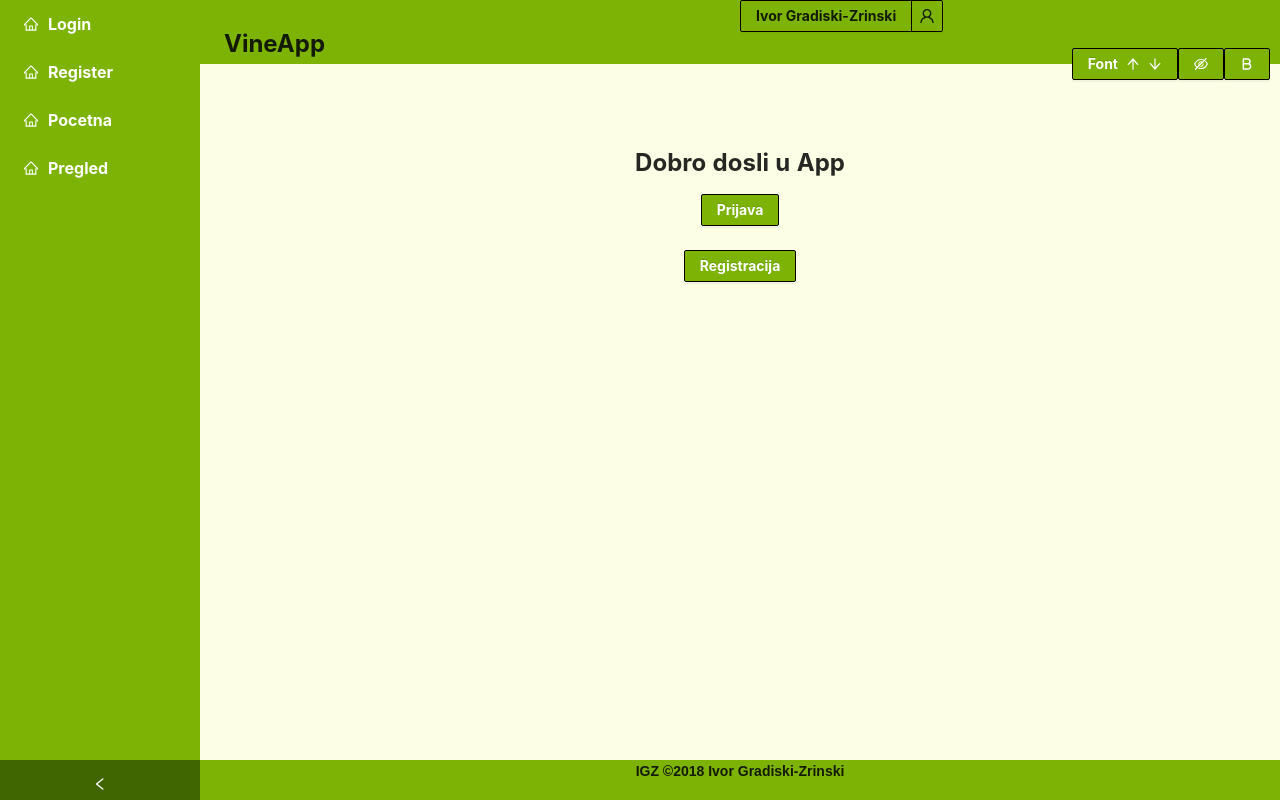
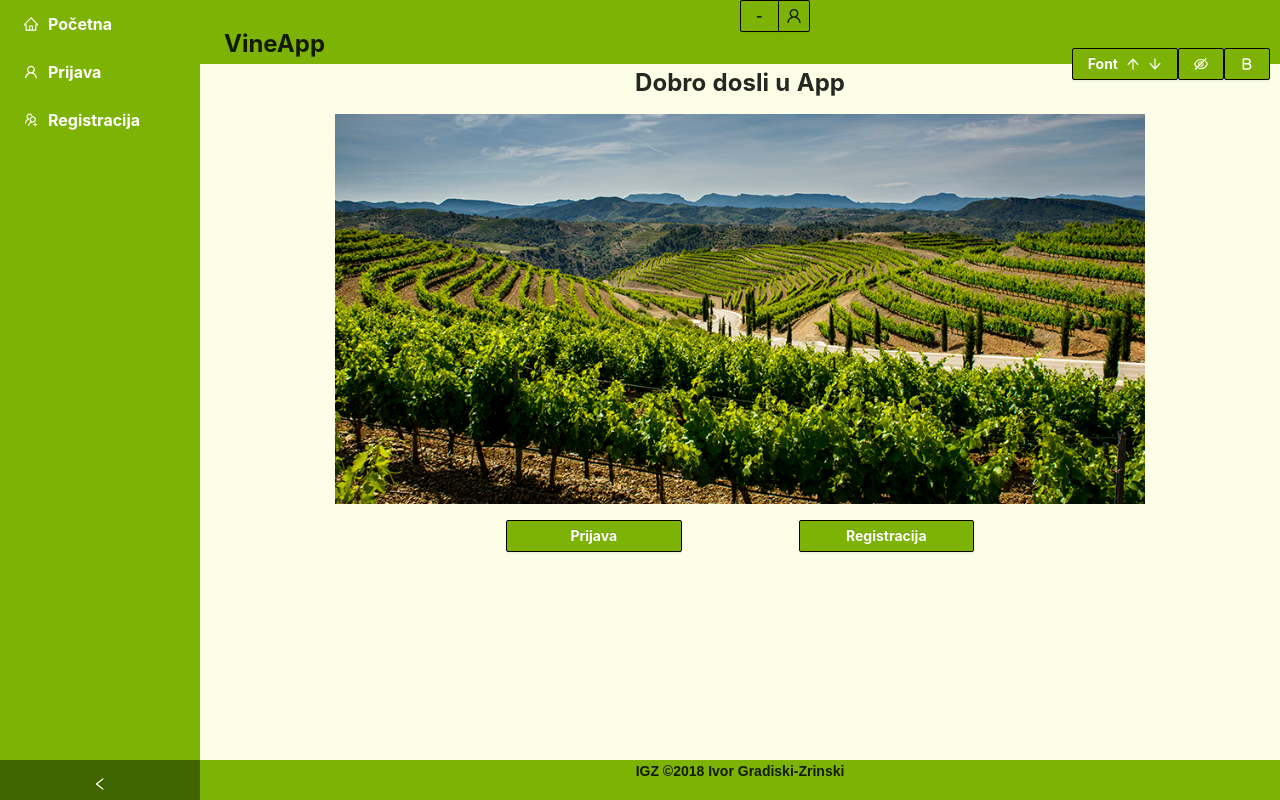
Before and after one commit to igradiski/VineApp, a React (Create React App) app in the folder vinefrontts/: page / in a window 1280 px wide. Built offline with nearby package versions, Linux system fonts and the light colour scheme.

Commit message:
Uredene konstante, prikaz homepagea, i sakrivanje itema koje gosti ne mogu vidjeti

```diff
--- a/vinefrontts/src/components/forms/LoginForm/Login.tsx
+++ b/vinefrontts/src/components/forms/LoginForm/Login.tsx
@@ -1,26 +1,27 @@
 import  {  FunctionComponent } from "react";
 import 'antd/dist/antd.css';
 import "./LoginCSS.css"
-import { Form, Input, Button, Checkbox } from 'antd';
+import { Form, Input, Button} from 'antd';
 import constant from "../../../constantsUI/constantsUI";
 
 import { useAppDispatch } from '../../../hooks';
-import { logUser,logOffUser } from "../../../feature/userLogin/userLogin";
+import { logUser } from "../../../feature/userLogin/userLogin";
 
 
 const Login: FunctionComponent = () => {
     const dispatch = useAppDispatch();
     return (
+        <div className="login-div">
+        <h1 className="form-title">Prijava</h1>
         <Form
             name="basic"
         >
-            <h1 className="form-title">Prijava</h1>
             <Form.Item
                 label={constant.LABEL_USERNAME}
                 name={constant.PLACEHOLDER_USERNAME}
                 rules={[
                     {
-                        //required: true,
+                        required: true,
                         message: constant.MESSAGE_USERNAME,
                     },
                 ]}
@@ -30,10 +31,10 @@ const Login: FunctionComponent = () => {
 
             <Form.Item
                 label={constant.LABEL_PASSWORD}
-                name={constant.PLACEHOLDER_PASSWORD}
+                name="password"
                 rules={[
                     {
-                       // required: true,
+                        required: true,
                         message: constant.MESSAGE_PASSWORD,
                     },
                 ]}
@@ -43,30 +44,17 @@ const Login: FunctionComponent = () => {
 
             <Form.Item
             >
-                <Checkbox>{constant.ZAPAMTI_ME}</Checkbox>
-            </Form.Item>
-
-            <Form.Item
-            >
                 <Button
                 type="primary"
                 htmlType="submit"
                 onClick={() => dispatch(logUser())}
+                className="prijava-button"
                 >
-                    {constant.PRIJAVA_BUTTON}
-                </Button>
-            </Form.Item>
-            <Form.Item
-            >
-                <Button
-                type="primary"
-                htmlType="submit"
-                onClick={() => dispatch(logOffUser())}
-                 >
-                    {constant.REGISTRACIJA_BUTTON}
+                    {constant.BUTTON_LOGIN}
                 </Button>
             </Form.Item>
         </Form>
+        </div>
     );
 }
 export default Login;
--- a/vinefrontts/src/components/forms/LoginForm/LoginCSS.css
+++ b/vinefrontts/src/components/forms/LoginForm/LoginCSS.css
@@ -1,8 +1,17 @@
+login-div{
+    text-align: center;
+    width: 100%;
+    height: auto;
+    display: block;
+    margin-left: auto;
+    margin-right: auto;
+}
 .ant-form{
-    width: 49vh;
+    width: 80vh;
+    height: auto;
     text-align: center;
     display: inline-block;
-    padding-top: 25vh;
+    padding-top: 10vh;
 }
 .ant-form-item-control-input{
     text-align: center;
@@ -17,5 +26,8 @@
 }
 .ant-form-item-required{
     width: 15vh;
-
+    font-weight: bold;
 }
+.prijava-button{
+    width: 20vh;
+}
--- a/vinefrontts/src/components/forms/MainForm/MainForm.tsx
+++ b/vinefrontts/src/components/forms/MainForm/MainForm.tsx
@@ -1,48 +1,55 @@
-import  { FunctionComponent } from "react";
+import { FunctionComponent } from "react";
 import 'antd/dist/antd.css';
-import { Form,Button } from 'antd';
+import { Button} from 'antd';
 import constant from "../../../constantsUI/constantsUI";
 import { useHistory } from 'react-router-dom';
+import "./MainFormCSS.css"
+
+//picture
+import homePicture from "../../../images/pocetnaPicture.png";
 
 
 const MainForm: FunctionComponent = () => {
 
     const history = useHistory();
 
-    const handleOnSubmit = (action : String) => {
-        if(action.match("prijava")){
+    const handleOnSubmit = (action: String) => {
+        if (action.match("prijava")) {
             history.push(`/login`);
-        }else{
+        } else {
             history.push(`/register`);
         }
 
     };
     return (
-        <Form
-            name="basic"
-        >
+        <div className="login-div">
             <h1 className="form-title">Dobro dosli u App</h1>
-            <Form.Item
-            >
+            <img src={homePicture} alt="s" className="picture-main" />
+            <div className="buttons-div">
+
+
             <Button
                 type="primary"
                 htmlType="submit"
-                    onClick={ () => handleOnSubmit("prijava")}
+                className="buttons-class"
+                onClick={() => handleOnSubmit("prijava")}
             >
-                    {constant.PRIJAVA_BUTTON}
+                {constant.BUTTON_LOGIN}
             </Button>
-            </Form.Item>
-            <Form.Item
-            >
+
             <Button
                 type="primary"
                 htmlType="submit"
-                    onClick={ () => handleOnSubmit("registracija")}
+                className="buttons-class"
+                onClick={() => handleOnSubmit("registracija")}
             >
-                    {constant.REGISTRACIJA_BUTTON}
+                {constant.BUTTON_REGISTER}
             </Button>
-            </Form.Item>
-        </Form>
+            </div>
+
+
+
+        </div>
     );
 }
 export default MainForm;
--- /dev/null
+++ b/vinefrontts/src/components/forms/MainForm/MainFormCSS.css
@@ -0,0 +1,25 @@
+.picture-main{
+    text-align: center;
+    width: 75%;
+    height: auto;
+    display: block;
+    margin-left: auto;
+    margin-right: auto;
+}
+.login-div{
+    text-align: center;
+}
+.buttons-class{
+    margin-top: 2vh;
+    width: 25%;
+    font-size: 1em;
+    position: relative;
+}
+
+.buttons-div{
+    margin-left: auto;
+    margin-right: auto;
+    width: 65%;
+    display: flex;
+    justify-content: space-evenly;
+}
--- a/vinefrontts/src/components/forms/RegisterForm/RegisterForm.tsx
+++ b/vinefrontts/src/components/forms/RegisterForm/RegisterForm.tsx
@@ -1,7 +1,7 @@
 import  {FunctionComponent } from "react";
 import 'antd/dist/antd.css';
 import "./RegisterFormCSS.css"
-import { Form, Input, Button, Checkbox } from 'antd';
+import { Form, Input, Button } from 'antd';
 import constant from "../../../constantsUI/constantsUI";
 
 const RegisterForm: FunctionComponent = () => {
@@ -9,9 +9,9 @@ const RegisterForm: FunctionComponent = () => {
         <Form
             name="basic"
         >
-            <h1 className="form-title">{constant.LBL_REGISTRACIJA}</h1>
+            <h1 className="form-title">{constant.LBL_REGISTRATION}</h1>
             <Form.Item
-                label={constant.LBL_IME_KORISNIKA}
+                label={constant.LBL_USER_NAME}
                 name="name"
                 rules={[
                     {
@@ -24,7 +24,7 @@ const RegisterForm: FunctionComponent = () => {
             </Form.Item>
 
             <Form.Item
-                label={constant.LBL_PREZIME_KORISNIKA}
+                label={constant.LBL_USER_SURNAME}
                 name="surname"
                 rules={[
                     {
@@ -73,24 +73,16 @@ const RegisterForm: FunctionComponent = () => {
             >
                 <Input className="input-login" />
             </Form.Item>
-
-
-
-            <Form.Item
-            >
-                <Checkbox>{constant.ZAPAMTI_ME}</Checkbox>
-            </Form.Item>
-
             <Form.Item
             >
                 <Button type="primary" htmlType="submit">
-                    {constant.PRIJAVA_BUTTON}
+                    {constant.BUTTON_LOGIN}
                 </Button>
             </Form.Item>
             <Form.Item
             >
                 <Button type="primary" htmlType="submit">
-                    {constant.REGISTRACIJA_BUTTON}
+                    {constant.BUTTON_REGISTER}
                 </Button>
             </Form.Item>
         </Form>
--- a/vinefrontts/src/components/layout/Header/UserDropDown.tsx
+++ b/vinefrontts/src/components/layout/Header/UserDropDown.tsx
@@ -1,24 +1,30 @@
 import { FunctionComponent } from "react";
-
+import { Button} from 'antd';
 import 'antd/dist/antd.less';
 import './HeaderCSS.css';
 import { Menu, Dropdown} from 'antd';
-import { UserOutlined ,LineHeightOutlined} from '@ant-design/icons';
+import { UserOutlined ,UserDeleteOutlined} from '@ant-design/icons';
+import { useAppDispatch } from '../../../hooks';
+import { logOffUser } from "../../../feature/userLogin/userLogin";
+import { useAppSelector } from "../../../hooks";
 
 
-const menuData = (
-    <Menu >
-        <Menu.Item key="1" icon={<LineHeightOutlined />}>
-
-        </Menu.Item>
-    </Menu>
-
-);
 
 const UserDropDown: FunctionComponent = () => {
+    var dispatch = useAppDispatch();
+    var userLogged = useAppSelector(state => state.login.isAuthentificated)
+    const menuData = (
+        <Menu>
+             {userLogged ?
+             <Menu.Item key="1">
+                <Button onClick={() => dispatch(logOffUser())}>Log Off {<UserDeleteOutlined />}</Button>
+            </Menu.Item> : null}
+        </Menu>
+
+    );
     return (
         <Dropdown.Button overlay={menuData} placement="bottomCenter" icon={<UserOutlined />}>
-            Ivor Gradiski-Zrinski
+            {userLogged ? "Prijavljeni korinsik":"-"}
         </Dropdown.Button>
     );
 
--- a/vinefrontts/src/components/layout/Sider.tsx
+++ b/vinefrontts/src/components/layout/Sider.tsx
@@ -3,7 +3,38 @@ import { Link } from "react-router-dom";
 import 'antd/dist/antd.css'
 import { Menu } from 'antd';
 import { Layout } from 'antd';
-import {  HomeOutlined } from '@ant-design/icons';
+import { HomeOutlined,UserOutlined ,UsergroupAddOutlined,CalendarOutlined} from '@ant-design/icons';
+import { useAppSelector } from "../../hooks";
+import constantsUI from "../../constantsUI/constantsUI";
+
+const LoggedUserMenu = () => {
+    return (
+        <Menu theme="dark" mode="inline">
+            <Menu.Item key="3" icon={<HomeOutlined />}>
+                <Link className="left-menu-link" to="/">{constantsUI.LEFT_MENU_HOME}</Link>
+            </Menu.Item>
+            <Menu.Item key="4" icon={<CalendarOutlined />}>
+                <Link className="left-menu-link" to="/pregled">{constantsUI.LEFT_MENU_CALENDAR}</Link>
+            </Menu.Item>
+        </Menu>
+    )
+}
+const GuestMenu = () => {
+    return (
+        <Menu theme="dark" mode="inline">
+            <Menu.Item key="1" icon={<HomeOutlined />}>
+                <Link className="left-menu-link" to="/">{constantsUI.LEFT_MENU_HOME}</Link>
+            </Menu.Item>
+            <Menu.Item key="2" icon={<UserOutlined />}>
+                <Link className="left-menu-link" to="/login">{constantsUI.LEFT_MENU_LOGIN}</Link>
+            </Menu.Item>
+            <Menu.Item key="3" icon={<UsergroupAddOutlined />}>
+                <Link className="left-menu-link" to="/register">{constantsUI.LEFT_MENU_REGISTER}</Link>
+            </Menu.Item>
+
+        </Menu>
+    )
+}
 
 
 const SiderCustom: FunctionComponent = () => {
@@ -13,23 +44,10 @@ const SiderCustom: FunctionComponent = () => {
     const toggleCollapsed = () => {
         collapsed ? setCollapsed(false) : setCollapsed(true);
     };
+    var userLogged = useAppSelector(state => state.login.isAuthentificated);
     return (
         <Sider collapsible collapsed={collapsed} onCollapse={toggleCollapsed}>
-            <Menu theme="dark" mode="inline">
-                <Menu.Item key="1" icon={<HomeOutlined />}>
-                    <Link className="left-menu-link" to="/login">Login</Link>
-                </Menu.Item>
-                <Menu.Item key="2" icon={<HomeOutlined />}>
-                    <Link className="left-menu-link" to="/register">Register</Link>
-                </Menu.Item>
-                <Menu.Item key="3" icon={<HomeOutlined />}>
-                    <Link className="left-menu-link" to="/">Pocetna</Link>
-                </Menu.Item>
-
-                <Menu.Item key="4" icon={<HomeOutlined />}>
-                    <Link className="left-menu-link" to="/pregled">Pregled</Link>
-                </Menu.Item>
-            </Menu>
+            {userLogged ? <LoggedUserMenu/> : <GuestMenu/> }
         </Sider>
     )
 }
--- a/vinefrontts/src/constantsUI/constantsUI.ts
+++ b/vinefrontts/src/constantsUI/constantsUI.ts
@@ -10,21 +10,28 @@
     PLACEHOLDER_USERNAME:"Korisnicko ime ",
     LABEL_PASSWORD:"Lozinka: ",
     PLACEHOLDER_PASSWORD:"Lozinka ",
-    ZAPAMTI_ME : "Zapamti me",
+    REMEMBER_ME : "Zapamti me",
     MESSAGE_USERNAME: "Molimo Vas unesite korisničko ime",
     MESSAGE_PASSWORD: "Molimo Vas unesite lozinku",
-    PRIJAVA_BUTTON : "Prijava",
-    REGISTRACIJA_BUTTON: "Registracija",
+    BUTTON_LOGIN : "Prijava",
+    BUTTON_REGISTER: "Registracija",
 
     //register from
-    LBL_REGISTRACIJA : "Registracija",
-    LBL_IME_KORISNIKA: "Ime:",
-    LBL_PREZIME_KORISNIKA: "Prezime:",
+    LBL_REGISTRATION: "Registracija",
+    LBL_USER_NAME: "Ime:",
+    LBL_USER_SURNAME: "Prezime:",
     MESSAGE_NAME: "Molimo Vas unesite ime",
     MESSAGE_SURNAME: "Molimo Vas unesite prezime",
     LBL_MAIL: "Email:",
     MESSAGE_MAIL: "Molimo Vas unesite email",
 
+
+    //left menu
+    LEFT_MENU_HOME : "Početna",
+    LEFT_MENU_LOGIN : "Prijava",
+    LEFT_MENU_REGISTER : "Registracija",
+    LEFT_MENU_CALENDAR : "Kalendar",
+
 })
 
 export default constantsUI;
```
Also changed, not shown: vinefrontts/src/images/pocetnaPicture.png (added). Lines whose indentation alone changed are shown as unchanged.
